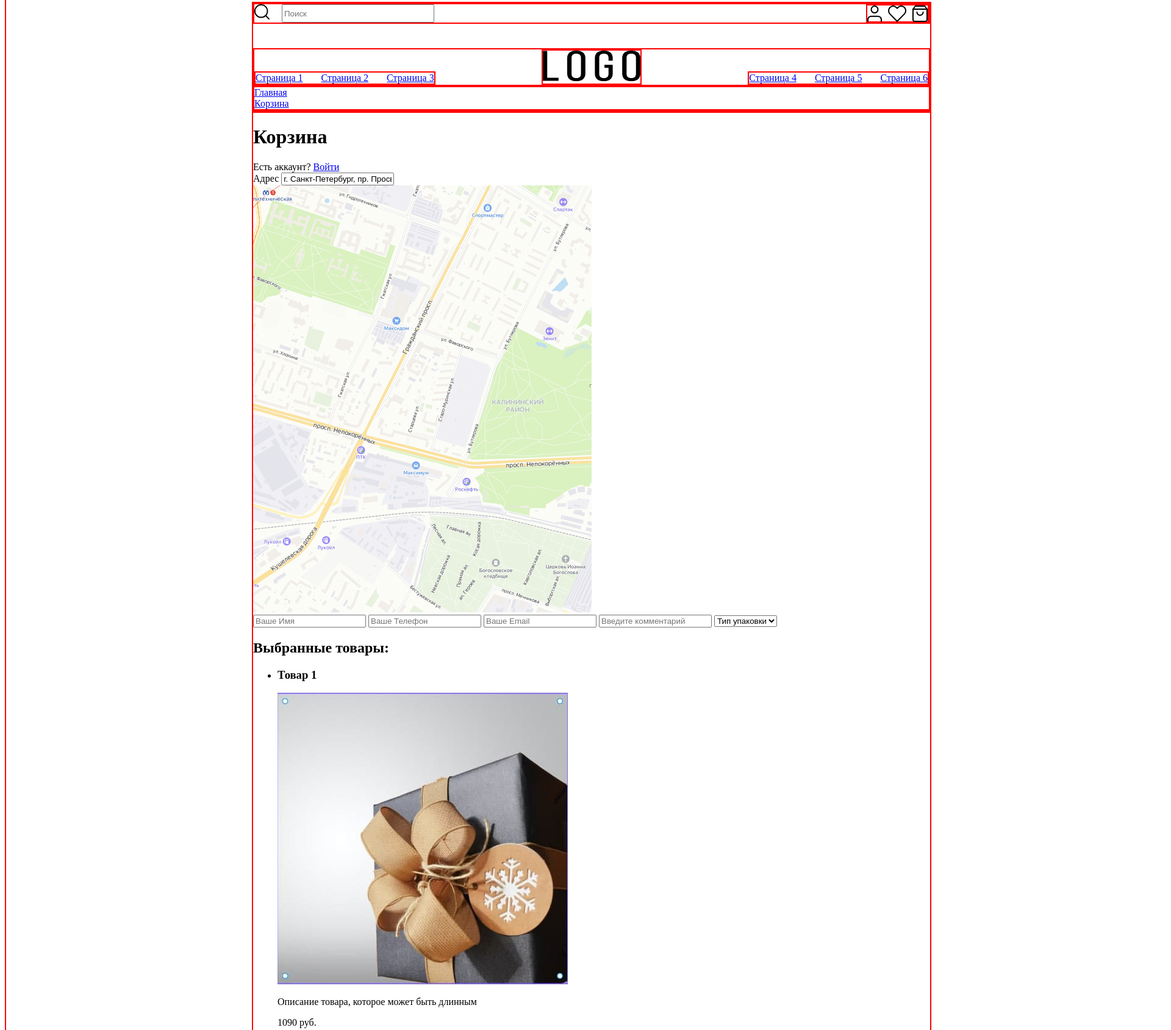
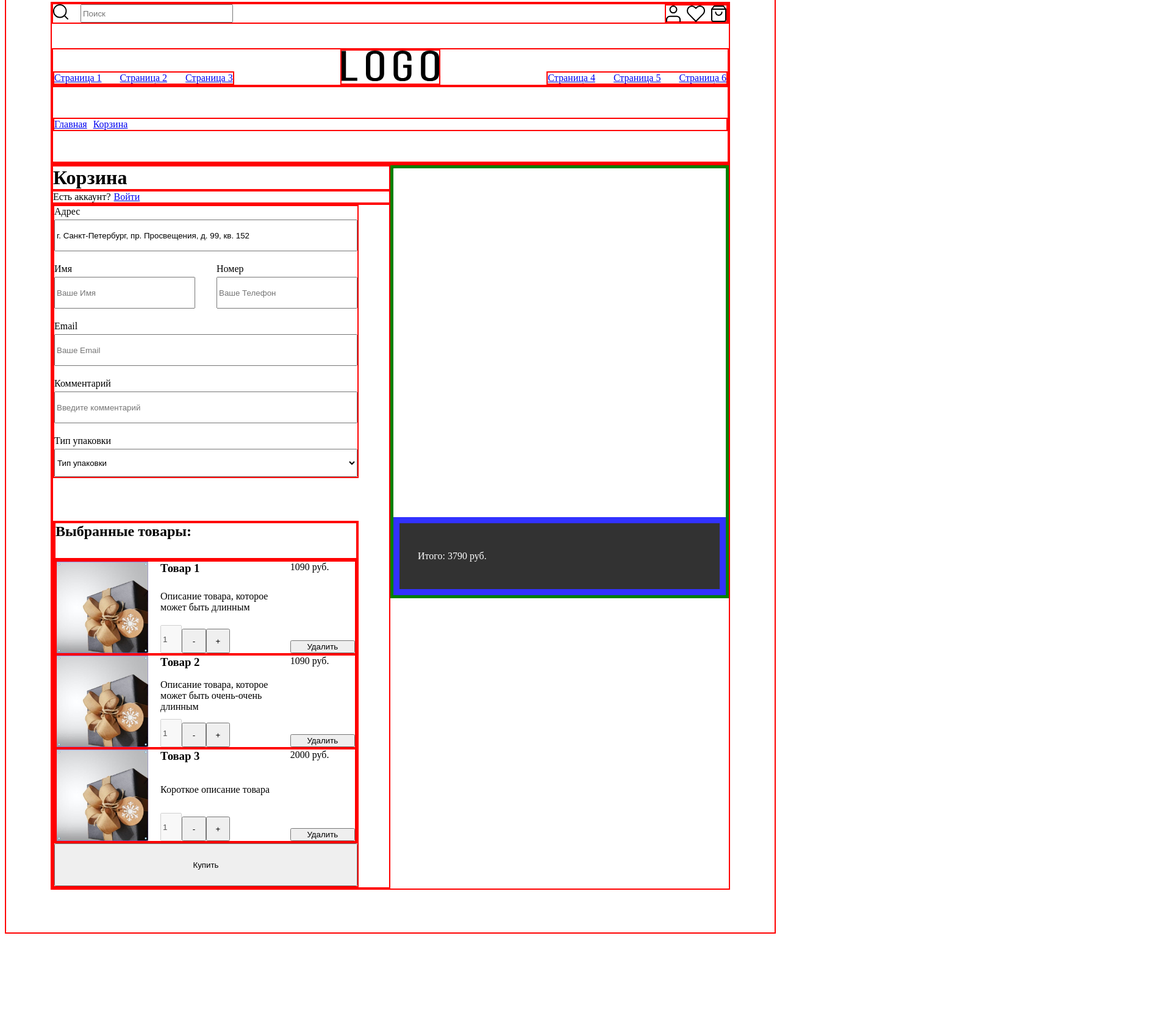
Before and after one commit to FirstBroRussia/test-project-1, a website built with webpack: page public/index.html in a window 1280 px wide. Shown: the part 37-1726 px from the top of the page at 61% size, 1920 px wide, since content can reach past the window. After the commit the page ends 1576 px from the top, so only its background shows below. Built offline with nearby package versions, Linux system fonts and the light colour scheme.

Commit message:
Сделан каркас сайта и общие стили

```diff
--- a/public/index.html
+++ b/public/index.html
@@ -87,27 +87,40 @@
         </div>
       </header>
       <main class="main">
-        <h1 class="main-title">Корзина</h1>
+        <h1 class="main-title grid-area-title">Корзина</h1>
 
-        <div class="log-in">
+        <div class="log-in grid-area-login">
           Есть аккаунт? <a href="#todo">Войти</a>
         </div>
 
-        <div class="buy-product">
+        <div class="buy-product-form-wrap grid-area-form-wrap">
           <form class="buy-product__form" action="#">
             <div class="buy-product__user-data">
-              <label class="input-adress-label" for="address">Адрес</label>
-              <input class="input-address" id="address" name="address" type="text" value="г. Санкт-Петербург, пр. Просвещения, д. 99, кв. 152" required>
-
-              <div class="buy-product__map-canvas">
-                <img class="map-canvas__img" src="img/map.png" alt="map img" />
+              <div class="buy-product__element-wrap">
+                <label class="input-label" for="address">Адрес</label>
+                <input class="buy-product__input input-address" id="address" name="address" type="text" value="г. Санкт-Петербург, пр. Просвещения, д. 99, кв. 152" required>
               </div>
-
-              <input class="input-name" name="name" type="text" placeholder="Ваше Имя" required>
-              <input class="input-phonenumber" name="tel" type="number" placeholder="Ваше Телефон" required>
-              <input class="input-email" name="email" type="number" placeholder="Ваше Email" required>
-              <input class="input-comment" name="comment" type="text" placeholder="Введите комментарий">
-              <select class="input-select-packaging" name="packaging" required>
+              <div class="buy-product__input-wrap">
+                <div class="buy-product__element-wrap">
+                  <label class="input-label" for="name">Имя</label>
+                  <input class="buy-product__input input-name" name="name" type="text" placeholder="Ваше Имя" required>
+                </div>
+                <div class="buy-product__element-wrap">
+                  <label class="input-label" for="number">Номер</label>
+                  <input class="buy-product__input input-phonenumber" name="number" type="tel" placeholder="Ваше Телефон" required>
+                </div>
+              </div>
+              <div class="buy-product__element-wrap">
+                <label class="input-label" for="email">Email</label>
+                <input class="buy-product__input input-email" name="email" type="email" placeholder="Ваше Email" required>
+              </div>
+              <div class="buy-product__element-wrap">
+                <label class="input-label" for="comment">Комментарий</label>
+                <input class="buy-product__input input-comment" name="comment" type="text" placeholder="Введите комментарий">
+              </div>
+              <div class="buy-product__element-wrap">
+                <label class="input-label" for="packaging">Тип упаковки</label>
+                <select class="buy-product__input input-select-packaging" name="packaging" required>
                   <option value="" disabled selected>Тип упаковки</option>
                   <option value="1">Пункт 1</option>
                   <option value="2">Пункт 2</option>
@@ -116,52 +129,70 @@
                   <option value="5">Пункт 5</option>
                 </select>
               </div>
+            </div>
+
             <div class="buy-product__selected-products">
               <h2 class="selected-products__title">
                 Выбранные товары:
               </h2>
               <ul class="selected-products__list">
                 <li class="selected-products__item">
+                <img class="product-item__image grid-area-img" src="img/product-img.jpg" alt="Фото товара" />
+                <div class="product-item__info-wrap grid-area-info">
                   <h3 class="product-item__title">Товар 1</h3>
-                  <img class="product-item__image" src="img/product-img.jpg" alt="Фото товара" />
                   <p class="product-item__description">Описание товара, которое может быть длинным</p>
-                  <p class="product-item__price">1090 руб.</p>
                   <div class="product-item__item-count">
                     <input class="product-item__item-count__count" type="number" value="1" disabled>
                     <button class="product-item__item-count__reduce">-</button>
                     <button class="product-item__item-count__increase">+</button>
                   </div>
+                </div>
+                <div class="product-item__price-wrap grid-area-price">
+                  <p class="product-item__price">1090 руб.</p>
                   <button class="product-item__delete-button">Удалить</button>
+                </div>
                 </li>
                 <li class="selected-products__item">
+                  <img class="product-item__image grid-area-img" src="img/product-img.jpg" alt="Фото товара" />
+                  <div class="product-item__info-wrap grid-area-info">
                     <h3 class="product-item__title">Товар 2</h3>
-                  <img class="product-item__image" src="img/product-img.jpg" alt="Фото товара" />
                     <p class="product-item__description">Описание товара, которое может быть очень-очень длинным</p>
-                  <p class="product-item__price">700 руб.</p>
                     <div class="product-item__item-count">
                       <input class="product-item__item-count__count" type="number" value="1" disabled>
                       <button class="product-item__item-count__reduce">-</button>
                       <button class="product-item__item-count__increase">+</button>
                     </div>
+                  </div>
+                  <div class="product-item__price-wrap grid-area-price">
+                    <p class="product-item__price">1090 руб.</p>
                     <button class="product-item__delete-button">Удалить</button>
+                  </div>
                 </li>
                 <li class="selected-products__item">
+                  <img class="product-item__image grid-area-img" src="img/product-img.jpg" alt="Фото товара" />
+                  <div class="product-item__info-wrap grid-area-info">
                     <h3 class="product-item__title">Товар 3</h3>
-                  <img class="product-item__image" src="img/product-img.jpg" alt="Фото товара" />
                     <p class="product-item__description">Короткое описание товара</p>
-                  <p class="product-item__price">2000 руб.</p>
                     <div class="product-item__item-count">
-                    <input class="product-item__item-count__count" name="item-count" type="number" value="2" disabled>
+                      <input class="product-item__item-count__count" type="number" value="1" disabled>
                       <button class="product-item__item-count__reduce">-</button>
                       <button class="product-item__item-count__increase">+</button>
                     </div>
+                  </div>
+                  <div class="product-item__price-wrap grid-area-price">
+                    <p class="product-item__price">2000 руб.</p>
                     <button class="product-item__delete-button">Удалить</button>
+                  </div>
                   </li>
               </ul>
+              <button class="product-item__form-submit" type="submit">Купить</button>
             </div>
-            <div class="product-item__total-price">Итого: <span class="product-item__total-price product-item__total-price__summa">3790 руб.</span></div>
-            <button class="product-item__form-submit" type="submit">Купить</button>
           </form>
+        </div>
+        <div class="map-total-price grid-area-map-total-price">
+          <div class="map-canvas">
+            <div class="total-price">Итого: <span class="total-price__summa">3790 руб.</span></div>
+          </div>
         </div>
       </main>
     </body>
--- a/public/less/body.less
+++ b/public/less/body.less
@@ -1,9 +1,9 @@
 .body {
   border: 2px solid red;
 
-  width:1920px;
-  background-color: #FFFFFF;
+  background-color: #ffffff;
   padding-top: 30px;
+  padding-bottom: 70px;
 
   display: grid;
   place-items: center;
@@ -18,7 +18,13 @@
 
 .menu-block__list,
 .breadcrumbs__list,
-.navigation__list {
+.navigation__list,
+.main-title,
+.selected-products__list,
+.selected-products__title,
+.product-item__title,
+.product-item__description,
+.product-item__price {
   margin: 0;
   padding: 0;
   list-style-type: none;
@@ -27,13 +33,17 @@
 .order-1 {
   order: 1;
 }
-
 .order-2 {
   order: 2;
 }
-
 .order-3 {
   order: 3;
+}
+.order-4 {
+  order: 4;
+}
+.order-5 {
+  order: 5;
 }
 
 .header-wrap {
@@ -68,8 +78,6 @@
   }
 }
 
-
-
 .navigation {
   border: 2px solid red;
 
@@ -86,11 +94,175 @@
     display: flex;
     gap: 30px;
   }
-
 }
 
 .breadcrumbs {
   border: 2px solid red;
 
+  padding-top: 50px;
+  padding-bottom: 50px;
+
+  .breadcrumbs__list {
+    border: 2px solid red;
+
+    display: flex;
+    gap: 10px;
+  }
+}
+
+.main {
+  border: 2px solid red;
+
+  display: grid;
+  grid-template-columns: 1fr 1fr;
+  grid-template-areas:
+    "title map"
+    "login map"
+    "form map";
+  .grid-area-title {
+    grid-area: title;
+  }
+  .grid-area-login {
+    grid-area: login;
+  }
+  .grid-area-form-wrap {
+    grid-area: form;
+  }
+  .grid-area-map-total-price {
+    grid-area: map;
+  }
+
+  .main-title {
+    border: 2px solid red;
+
+    text-align: start;
+  }
+  .log-in {
+    border: 2px solid red;
+
+    display: flex;
+    align-items: flex-start;
+    gap: 5px;
+  }
+  .buy-product-form-wrap {
+    .buy-product__form {
+      border: 2px solid red;
+
+      padding-right: 50px;
+
+      display: flex;
+      flex-direction: column;
+      gap: 70px;
+
+      .buy-product__user-data {
+        border: 2px solid red;
+
+        display: flex;
+        flex-direction: column;
+        gap: 20px;
+
+        .buy-product__element-wrap {
+          display: flex;
+          flex-direction: column;
+          gap: 4px;
+        }
+        .buy-product__input-wrap {
+          display: grid;
+          grid-template-columns: auto auto;
+          column-gap: 35px;
+        }
+        .buy-product__input {
+          height: 46px;
+        }
+      }
+
+      .buy-product__selected-products {
+        border: 2px solid red;
+
+        .selected-products__title {
+          border: 2px solid red;
+
+          padding-bottom: 30px;
+        }
+        .selected-products__list {
+          border: 2px solid red;
+
+          .selected-products__item {
+            border: 2px solid red;
+
+            display: grid;
+            grid-template-columns: 150px 20px 2fr 1fr;
+            grid-template-areas: "img . info price";
+            .grid-area-img {
+              grid-area: img;
+            }
+            .grid-area-info {
+              grid-area: info;
+            }
+            .grid-area-price {
+              grid-area: price;
+            }
+
+            .product-item__info-wrap,
+            .product-item__price-wrap {
+              display: flex;
+              flex-direction: column;
+              justify-content: space-between;
+            }
+
+            .product-item__image {
+              width: 150px;
+              height: 150px;
+            }
+
+            .product-item__info-wrap {
+              .product-item__item-count {
+                display: flex;
+                align-items: flex-end;
+
+                width: 114px;
+                height: 40px;
+
+                .product-item__item-count__count,
+                .product-item__item-count__reduce,
+                .product-item__item-count__increase {
+                  width: 100%;
+                  height: 100%;
+                }
+              }
+            }
+          }
+        }
+        .product-item__form-submit {
+          width: 100%;
+          height: 70px;
+        }
+      }
+    }
+  }
+
 
 }
+
+.map-total-price {
+    .map-canvas {
+        border: 5px solid green;
+
+        width: 1fr;
+        height: 700px;
+        display: flex;
+        flex-direction: column;
+        justify-content: flex-end;
+
+        .total-price {
+            border: 10px solid blue;
+
+            width: 1fr;
+            padding: 45px 30px;
+
+            color: white;
+            background-color: #000000;
+            opacity: 0.8;
+        }
+      }
+  }
```
Lines whose indentation alone changed are shown as unchanged.
